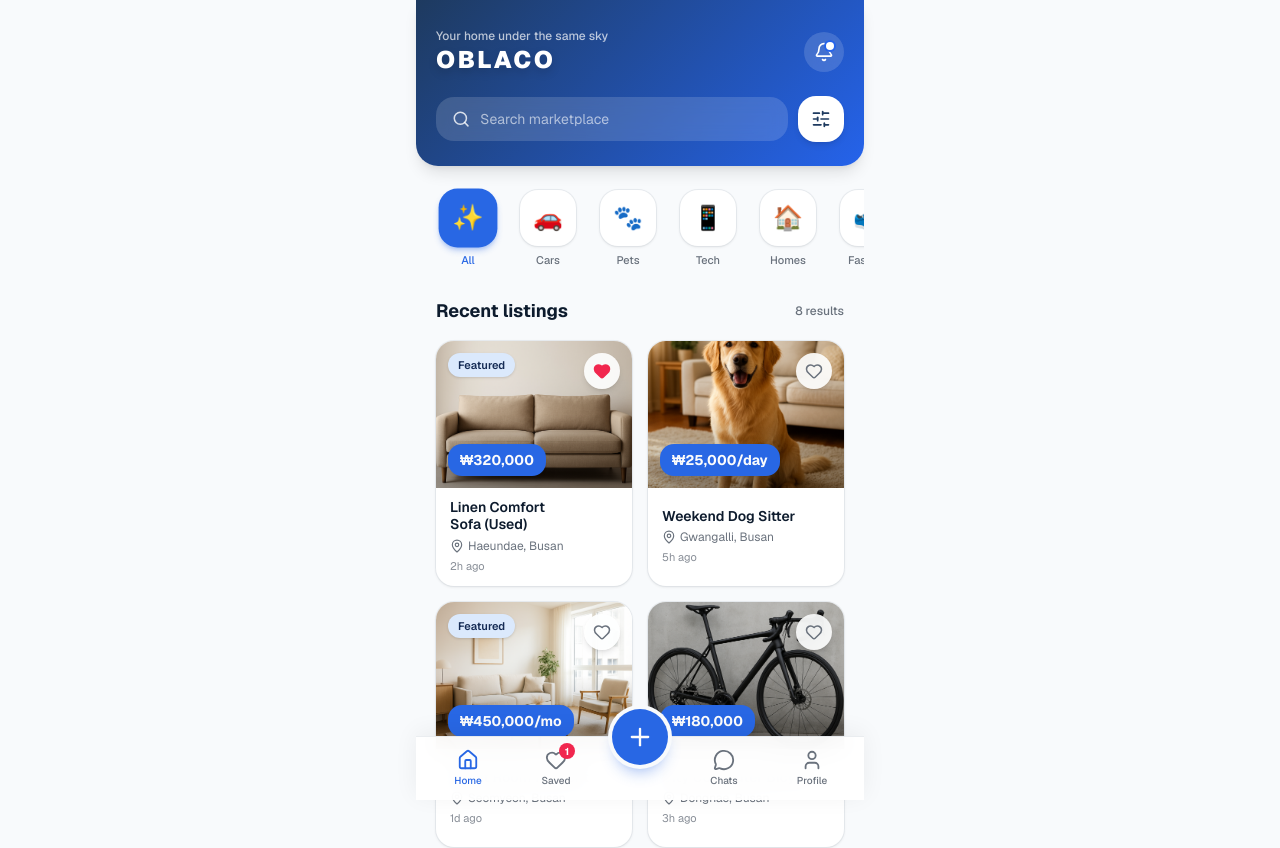
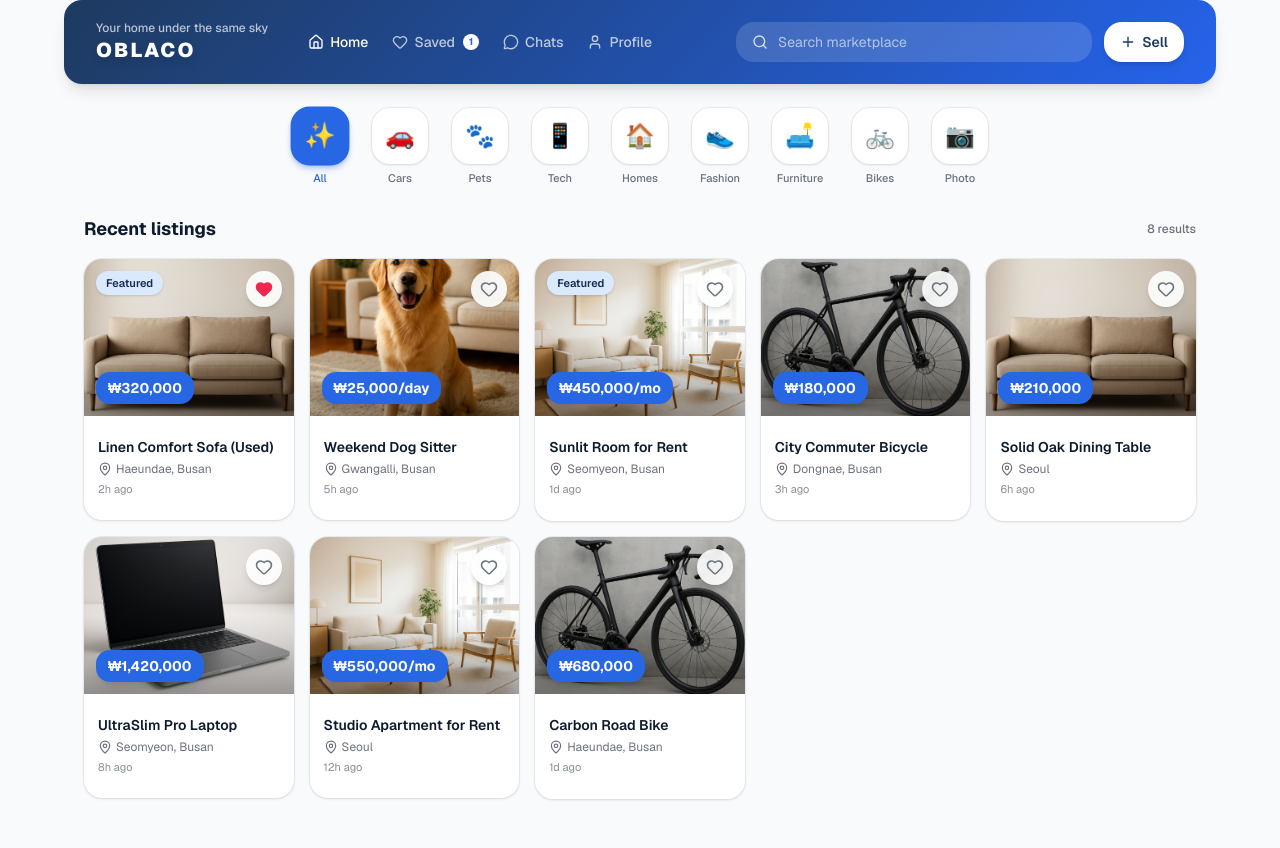
Before and after one commit to marinapushkareva1312/oblaco, a Next.js app: page / in a window 1280 px wide. Shown: the top 848 px of the page. Built offline with nearby package versions, Linux system fonts and the light colour scheme; no server answers; the database is empty; what voyageai would draw is missing.

Commit message:
Add responsive desktop layout with top navigation

```diff
--- a/app/layout.tsx
+++ b/app/layout.tsx
@@ -33,11 +33,8 @@ export const metadata: Metadata = {
 }
 
 export const viewport: Viewport = {
-  colorScheme: 'light dark',
-  themeColor: [
-    { media: '(prefers-color-scheme: light)', color: 'white' },
-    { media: '(prefers-color-scheme: dark)', color: 'black' },
-  ],
+  colorScheme: 'light',
+  themeColor: 'white',
 }
 
 export default function RootLayout({
@@ -46,7 +43,7 @@ export default function RootLayout({
   children: React.ReactNode
 }>) {
   return (
-    <html lang="en" className={`${geistSans.variable} ${geistMono.variable} bg-background`}>
+    <html lang="en" className={`${geistSans.variable} ${geistMono.variable} bg-background light`}>
       <body className="font-sans antialiased">
         {children}
         {process.env.NODE_ENV === 'production' && <Analytics />}
--- a/app/page.tsx
+++ b/app/page.tsx
@@ -70,8 +70,14 @@ export default function Page() {
   }, [activeCategory, activeNav, favorites, allListings, searchResults])
 
   return (
-    <div className="mx-auto min-h-screen max-w-md bg-background pb-24">
-      <MarketplaceHeader searchQuery={searchQuery} onSearchChange={setSearchQuery} />
+    <div className="mx-auto min-h-screen max-w-md bg-background pb-24 md:max-w-6xl md:pb-10">
+      <MarketplaceHeader
+  searchQuery={searchQuery}
+  onSearchChange={setSearchQuery}
+  activeNav={activeNav}
+  onNavSelect={setActiveNav}
+  favoritesCount={favorites.length}
+/>
 
       <div className="px-5 pt-5">
         <CategoryScroll active={activeCategory} onSelect={setActiveCategory} />
@@ -97,7 +103,7 @@ export default function Page() {
             </p>
           </div>
         ) : visibleListings.length > 0 ? (
-          <div className="mt-4 grid grid-cols-2 gap-4">
+          <div className="mt-4 grid grid-cols-2 gap-4 md:grid-cols-4 lg:grid-cols-5">
             {visibleListings.map((listing) => (
               <ListingCard
                 key={listing.id}
--- a/components/bottom-nav.tsx
+++ b/components/bottom-nav.tsx
@@ -19,7 +19,7 @@ type BottomNavProps = {
 
 export function BottomNav({ active, onSelect, favoritesCount }: BottomNavProps) {
   return (
-    <nav className="fixed inset-x-0 bottom-0 z-20 mx-auto max-w-md">
+    <nav className="fixed inset-x-0 bottom-0 z-20 mx-auto max-w-md md:hidden">
       <div className="relative border-t border-border/60 bg-card/95 px-2 pb-[max(0.5rem,env(safe-area-inset-bottom))] pt-2 shadow-[0_-4px_24px_rgba(0,0,0,0.06)] backdrop-blur-md">
         {/* Floating Sell button */}
         <Link href="/post">
--- a/components/category-scroll.tsx
+++ b/components/category-scroll.tsx
@@ -10,8 +10,8 @@ type CategoryScrollProps = {
 
 export function CategoryScroll({ active, onSelect }: CategoryScrollProps) {
   return (
-    <div className="-mx-5 overflow-x-auto px-5 [scrollbar-width:none] [&::-webkit-scrollbar]:hidden">
-      <div className="flex w-max gap-4 py-1">
+    <div className="-mx-5 overflow-x-auto px-5 [scrollbar-width:none] [&::-webkit-scrollbar]:hidden md:mx-0 md:overflow-visible md:px-0">
+      <div className="flex w-max gap-4 py-1 md:w-full md:flex-wrap md:justify-center">
         {categories.map((cat) => {
           const isActive = active === cat.id
           return (
--- a/components/marketplace-header.tsx
+++ b/components/marketplace-header.tsx
@@ -1,34 +1,107 @@
 "use client"
 
-import { Search, SlidersHorizontal, Bell } from "lucide-react"
+import { Search, SlidersHorizontal, Bell, Home, Heart, MessageCircle, User, Plus } from "lucide-react"
+import Link from "next/link"
+import { cn } from "@/lib/utils"
 
 interface MarketplaceHeaderProps {
   searchQuery: string
   onSearchChange: (value: string) => void
+  activeNav?: string
+  onNavSelect?: (id: string) => void
+  favoritesCount?: number
 }
 
-export function MarketplaceHeader({ searchQuery, onSearchChange }: MarketplaceHeaderProps) {
+const navItems = [
+  { id: "home", label: "Home", icon: Home, href: "/" },
+  { id: "saved", label: "Saved", icon: Heart, href: "/" },
+  { id: "chats", label: "Chats", icon: MessageCircle, href: "/chat" },
+  { id: "profile", label: "Profile", icon: User, href: "/profile" },
+]
+
+export function MarketplaceHeader({
+  searchQuery,
+  onSearchChange,
+  activeNav,
+  onNavSelect,
+  favoritesCount = 0,
+}: MarketplaceHeaderProps) {
   return (
     <header
-      className="rounded-b-3xl px-5 pb-6 pt-7 text-white shadow-lg"
+      className="rounded-b-3xl px-5 pb-6 pt-7 text-white shadow-lg md:rounded-2xl md:px-8 md:py-5"
       style={{ background: "linear-gradient(135deg, #1E3A5F 0%, #2563EB 100%)" }}
     >
-      <div className="flex items-center justify-between">
-        <div>
-          <p className="text-xs font-medium text-white/70">Your home under the same sky</p>
-          <h1 className="text-2xl font-black tracking-widest text-white drop-shadow-lg">OBLACO</h1>
+      <div className="mx-auto flex max-w-6xl items-center justify-between gap-6">
+        <div className="flex items-center gap-10">
+          <div>
+            <p className="hidden text-xs font-medium text-white/70 md:block">Your home under the same sky</p>
+            <h1 className="text-2xl font-black tracking-widest text-white drop-shadow-lg md:text-xl">OBLACO</h1>
+          </div>
+
+          {/* Desktop nav */}
+          <nav className="hidden items-center gap-6 md:flex">
+            {navItems.map((item) => {
+              const Icon = item.icon
+              const isActive = activeNav === item.id
+              return (
+                <Link key={item.id} href={item.href}>
+                  <button
+                    type="button"
+                    onClick={() => onNavSelect?.(item.id)}
+                    className={cn(
+                      "relative flex items-center gap-1.5 text-sm font-medium transition-colors",
+                      isActive ? "text-white" : "text-white/70 hover:text-white",
+                    )}
+                  >
+                    <Icon className="h-4 w-4" />
+                    {item.label}
+                    {item.id === "saved" && favoritesCount > 0 && (
+                      <span className="ml-0.5 flex h-4 min-w-4 items-center justify-center rounded-full bg-white px-1 text-[10px] font-bold text-[#2563EB]">
+                        {favoritesCount}
+                      </span>
+                    )}
+                  </button>
+                </Link>
+              )
+            })}
+          </nav>
         </div>
+
+        <div className="hidden items-center gap-3 md:flex md:flex-1 md:max-w-md">
+          <div className="flex flex-1 items-center gap-2.5 rounded-2xl bg-white/15 px-4 py-2.5 backdrop-blur-sm">
+            <Search className="h-4 w-4 shrink-0 text-white/80" />
+            <input
+              type="search"
+              placeholder="Search marketplace"
+              aria-label="Search marketplace"
+              value={searchQuery}
+              onChange={(e) => onSearchChange(e.target.value)}
+              className="w-full bg-transparent text-sm text-white placeholder:text-white/60 focus:outline-none"
+            />
+          </div>
+          <Link href="/post">
+            <button
+              type="button"
+              className="flex items-center gap-1.5 rounded-2xl bg-white px-4 py-2.5 text-sm font-semibold text-[#1E3A5F] shadow-md transition-transform active:scale-95"
+            >
+              <Plus className="h-4 w-4" />
+              Sell
+            </button>
+          </Link>
+        </div>
+
         <button
           type="button"
           aria-label="Notifications"
-          className="relative flex h-10 w-10 items-center justify-center rounded-full bg-white/15 backdrop-blur-sm transition-transform active:scale-90"
+          className="relative flex h-10 w-10 shrink-0 items-center justify-center rounded-full bg-white/15 backdrop-blur-sm transition-transform active:scale-90 md:hidden"
         >
           <Bell className="h-5 w-5" />
           <span className="absolute right-2.5 top-2.5 h-2 w-2 rounded-full bg-white ring-2 ring-[#2563EB]" />
         </button>
       </div>
 
-      <div className="mt-5 flex items-center gap-2.5">
+      {/* Mobile search bar */}
+      <div className="mt-5 flex items-center gap-2.5 md:hidden">
         <div className="flex flex-1 items-center gap-2.5 rounded-2xl bg-white/15 px-4 py-3 backdrop-blur-sm">
           <Search className="h-5 w-5 text-white/80" />
           <input
```
